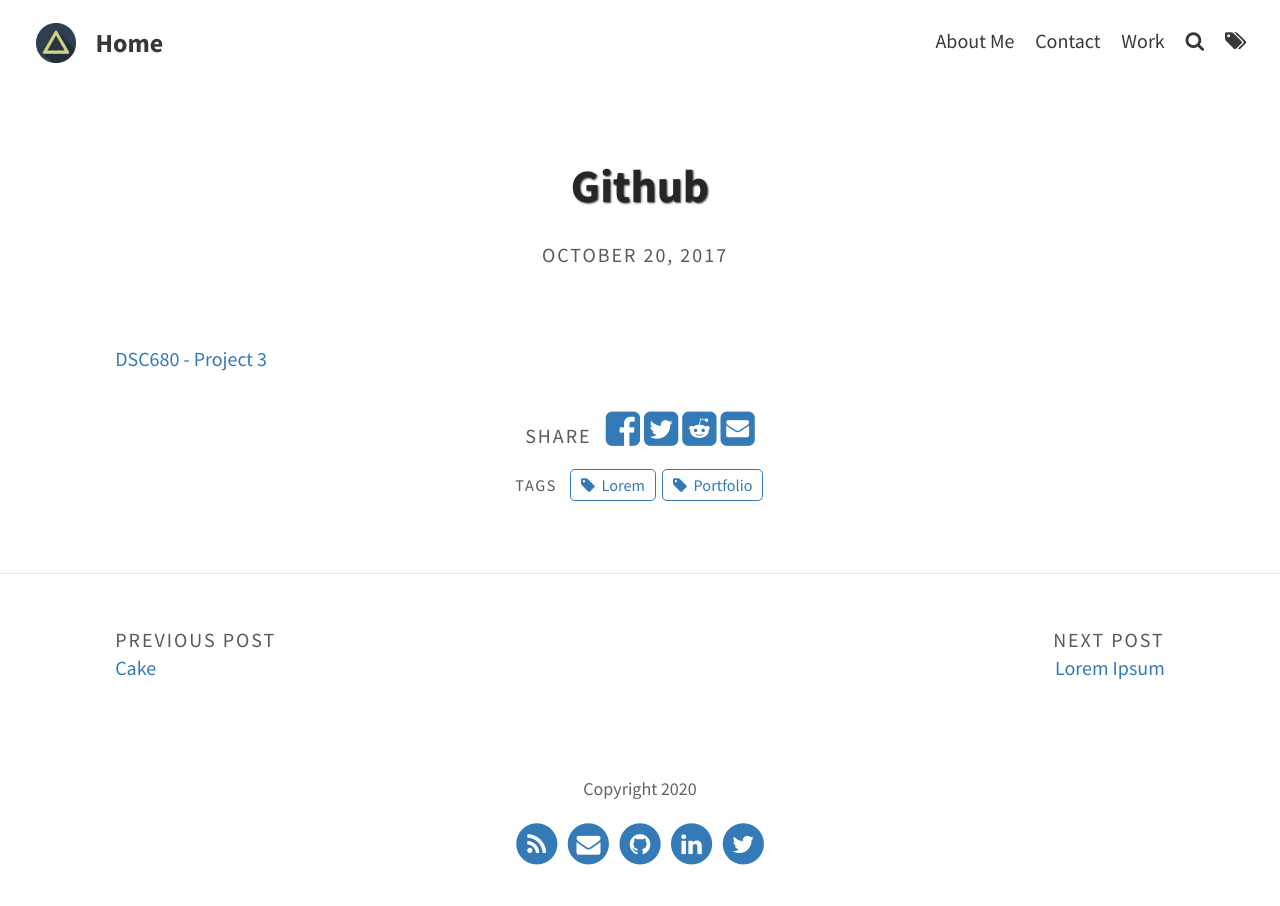
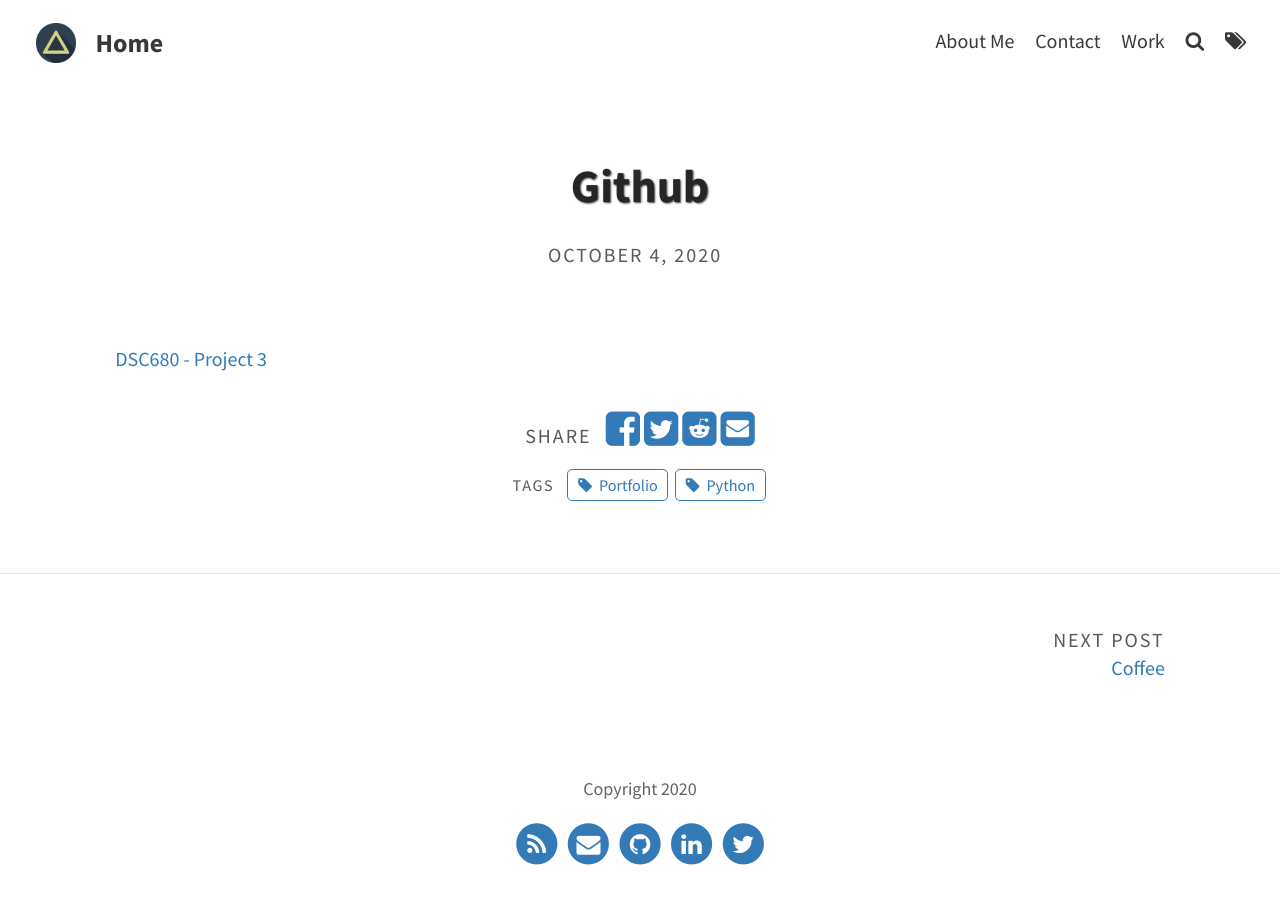
Before and after one commit to knmoses/knmoses.github.io, a Jekyll site: the page built from _portfolio/gitlecture.md, in a window 1280 px wide. Built offline with Jekyll 4.4.1, drawn with Linux system fonts in a browser that asks for light colours.

Commit message:
Update gitlecture.md

```diff
--- a/_portfolio/gitlecture.md
+++ b/_portfolio/gitlecture.md
@@ -2,8 +2,8 @@
 layout: post
 title: Github
 img: "assets/img/portfolio/github.png"
-date: 20-10-2017
-tags: [Lorem, Portfolio]
+date: 04 October 2020
+tags: [Python, Portfolio]
 ---
 
 [DSC680 - Project 3](https://github.com/knmoses/DSC680-Project3)
```
